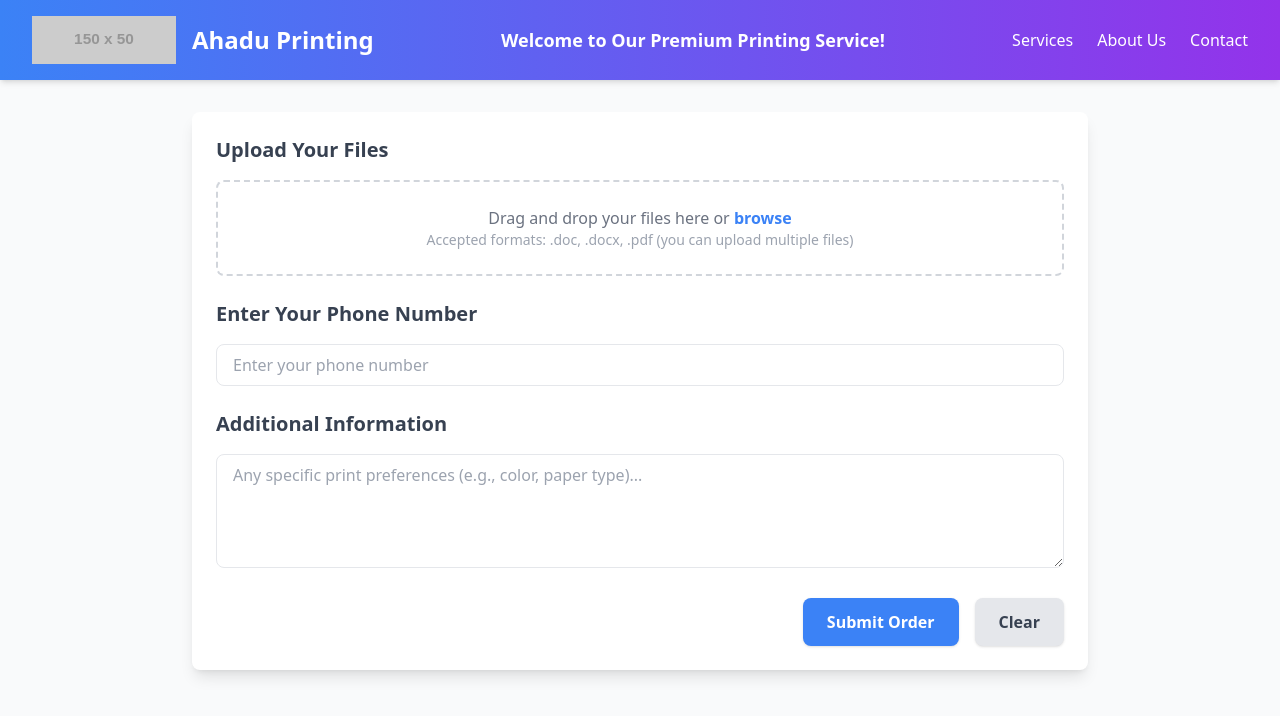
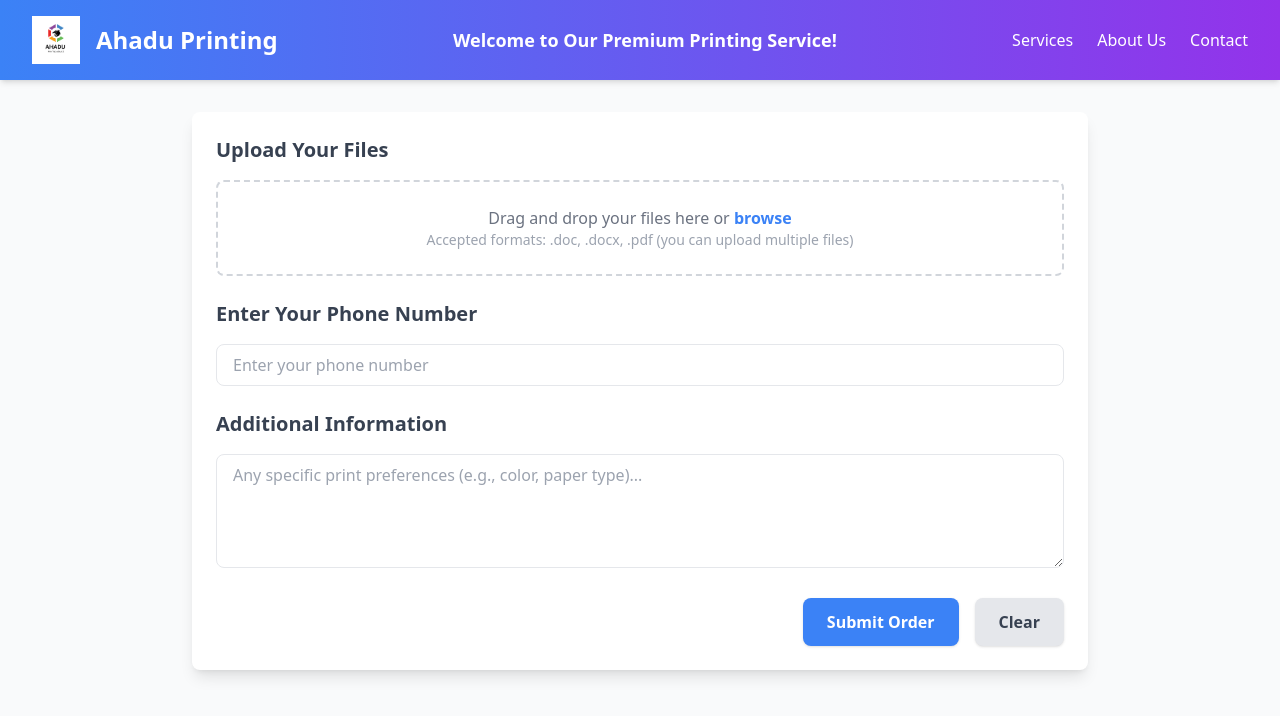
Before and after one commit to jooon2994/ahaduprinting, a website: page public/index.html in a window 1280 px wide. Drawn offline with nearby package versions, Linux system fonts and the light colour scheme; placeholder pictures from the web are drawn by us.

Commit message:
Update index.html

```diff
--- a/public/index.html
+++ b/public/index.html
@@ -47,7 +47,7 @@
         <div class="max-w-7xl mx-auto px-4 sm:px-6 lg:px-8 flex justify-between items-center">
             <!-- Logo -->
             <div class="flex items-center">
-                <img src="https://via.placeholder.com/150x50?text=Ahadu+Printing" alt="Ahadu Printing Logo" class="h-12">
+                <img src="Colorful Foraml Business Digital Printing Logo (1).png" alt="Ahadu Printing Logo" class="h-12">
                 <span class="ml-4 text-white text-2xl font-bold">Ahadu Printing</span>
             </div>
             <!-- Welcome Message -->
```
